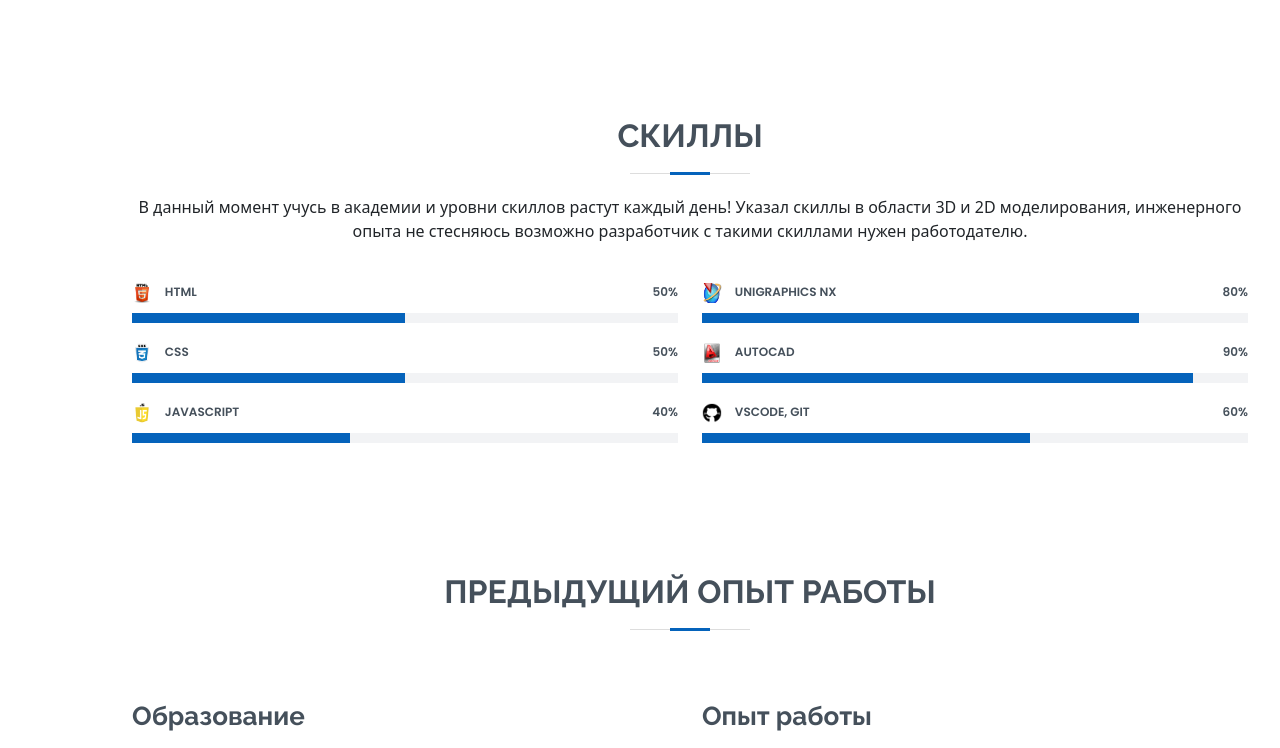
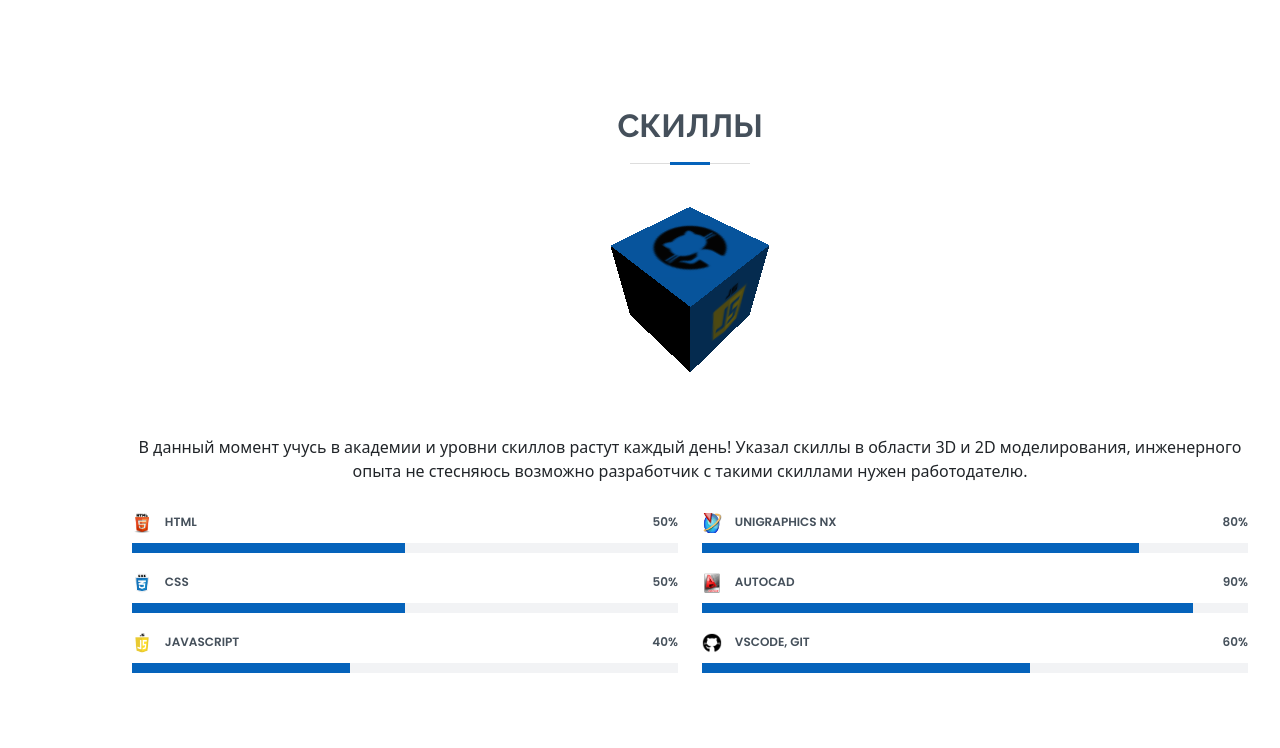
Before and after one commit to Aleksei-Kostiukov/my-resume, a website with bundled scripts: page index.html in a window 1280 px wide. Shown: the part 1475-2223 px from the top of the page. Built offline with nearby package versions, Linux system fonts and the light colour scheme; animation ran at ten frames a second.

Commit message:
add cube

```diff
--- a/assets/css/style.css
+++ b/assets/css/style.css
@@ -426,7 +426,7 @@ section {
 
 .section-title {
   text-align: center;
-  padding-bottom: 30px;
+  padding-bottom: 20px;
 }
 
 .section-title h2 {
@@ -508,6 +508,14 @@ section {
 }
 
 /*Скиллы*/
+#cube-container {
+  width: 200px;
+  height: 200px;
+  margin-bottom: 50px;
+  margin-left: 41%;
+  display: block;
+}
+
 .skills .progress {
   height: 60px;
   display: block;
--- a/assets/js/cube.js
+++ b/assets/js/cube.js
@@ -1,6 +1,86 @@
-function createCube () {
-console.log('FFFFFF')
+const createCube = () => {
+    const scene = new THREE.Scene();
 
-}
+    scene.background = new THREE.Color(0xffffff);
 
-export { createCube };
+    const camera = new THREE.PerspectiveCamera(45, 1, 0.1, 1000);
+    camera.position.set(0, 0, 1);
+    camera.lookAt(0, 0, 0);
+
+    const renderer = new THREE.WebGLRenderer();
+    renderer.setSize(200, 200);
+    document.getElementById('cube-container').appendChild(renderer.domElement);
+
+    const iconPaths = [
+      'assets/img/AUTOCAD.png',
+      'assets/img/CSS.png',
+      'assets/img/GIT.png',
+      'assets/img/HTML.png',
+      'assets/img/JS.png',
+      'assets/img/NX.png'
+    ];
+
+    const createMaterialWithIcon = (color, iconPath) => {
+      const canvas = document.createElement('canvas');
+      const context = canvas.getContext('2d');
+      const size = 1024;
+      const iconSize = size * 0.7;
+
+      canvas.width = size;
+      canvas.height = size;
+
+      context.fillStyle = color;
+      context.fillRect(0, 0, size, size);
+
+      return new Promise((resolve, reject) => {
+        const image = new Image();
+        image.src = iconPath;
+        image.onload = () => {
+
+          context.drawImage(image, (size - iconSize) / 2, (size - iconSize) / 2, iconSize, iconSize);
+          const texture = new THREE.CanvasTexture(canvas);
+          resolve(new THREE.MeshStandardMaterial({ map: texture }));
+        };
+        image.onerror = reject;
+      });
+    };
+
+    const materialsPromises = iconPaths.map(iconPath => createMaterialWithIcon('#0563bb', iconPath));
+
+    Promise.all(materialsPromises).then(materials => {
+
+      const geometry = new THREE.BoxGeometry(0.4, 0.4, 0.4);
+
+      const cube = new THREE.Mesh(geometry, materials);
+
+      scene.add(cube);
+
+      const light = new THREE.DirectionalLight(0xffffff, 1);
+      light.position.set(5, 5, 5).normalize();
+      scene.add(light);
+
+      const animate = () => {
+        requestAnimationFrame(animate);
+        cube.rotation.x += 0.01;
+        cube.rotation.y += 0.01;
+        renderer.render(scene, camera);
+      };
+
+      animate();
+
+      const onWindowResize = () => {
+        const width = container.clientWidth;
+        const height = container.clientHeight;
+        camera.aspect = width / height;
+        camera.updateProjectionMatrix();
+        renderer.setSize(width, height);
+        renderer.render(scene, camera);
+      };
+
+      window.addEventListener('resize', onWindowResize);
+    }).catch(error => {
+      console.error('Ошибка загрузки текстур:', error);
+    });
+};
+
+  export { createCube };
--- a/assets/js/main.js
+++ b/assets/js/main.js
@@ -1,9 +1,8 @@
-(function() {
-  "use strict";
+import { createCube } from "./cube.js"
+createCube();
 
-  /**
-   * Easy selector helper function
-   */
+function general () {
+
   const select = (el, all = false) => {
     el = el.trim()
     if (all) {
@@ -220,7 +219,9 @@
 
   new PureCounter();
 
-})()
+}
+
+general();
 // Таймер
 document.addEventListener("DOMContentLoaded", function () {
   let seconds = 0;
--- a/index.html
+++ b/index.html
@@ -116,6 +116,7 @@
 
         <div class="section-title">
           <h2>Скиллы</h2>
+          <span id="cube-container"></span>
           <p>В данный момент учусь в академии и уровни скиллов растут каждый день! Указал скиллы в области 3D и 2D моделирования, инженерного опыта не стесняюсь возможно разработчик с такими скиллами нужен работодателю.</p>
         </div>
 
@@ -383,9 +384,10 @@
   <script src="assets/vendor/waypoints/noframework.waypoints.js"></script>
   <script src="assets/vendor/jspdf/jspdf.umd.js"></script>
   <script src="assets/vendor/html2canvas/html2canvas.js"></script>
+  <script src="https://cdnjs.cloudflare.com/ajax/libs/three.js/r128/three.min.js"></script>
 
  <!-- Точка входа -->
-  <script src="assets/js/main.js"></script>
+  <script type="module" src="assets/js/main.js"></script>
 
 </body>
 
--- a/package.json
+++ b/package.json
@@ -1,4 +1,7 @@
 {
+  "name": "my-resume",
+  "version": "1.0.0",
+  "type": "module",
   "dependencies": {
     "jspdf": "^2.5.1"
   }
```
